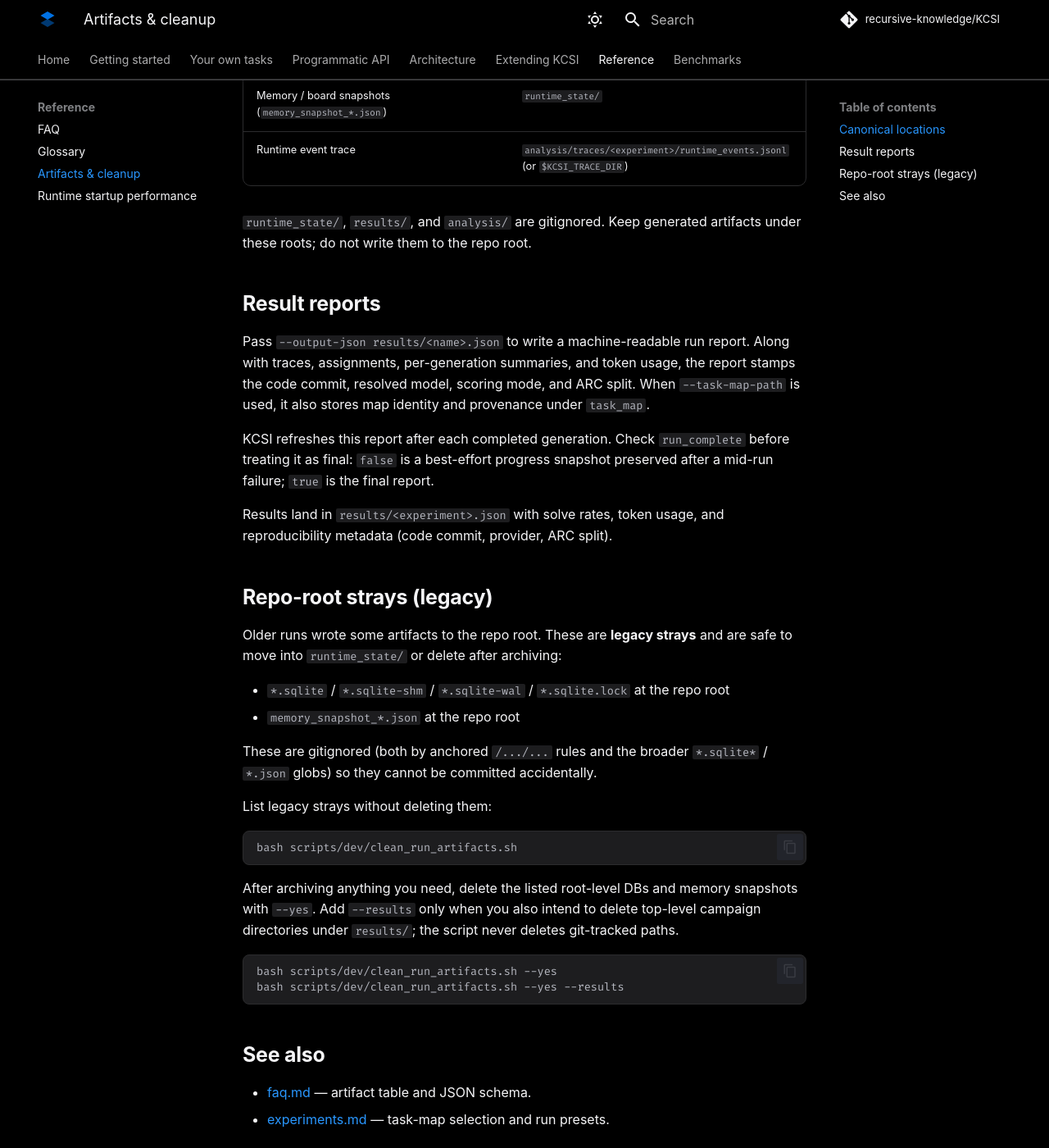
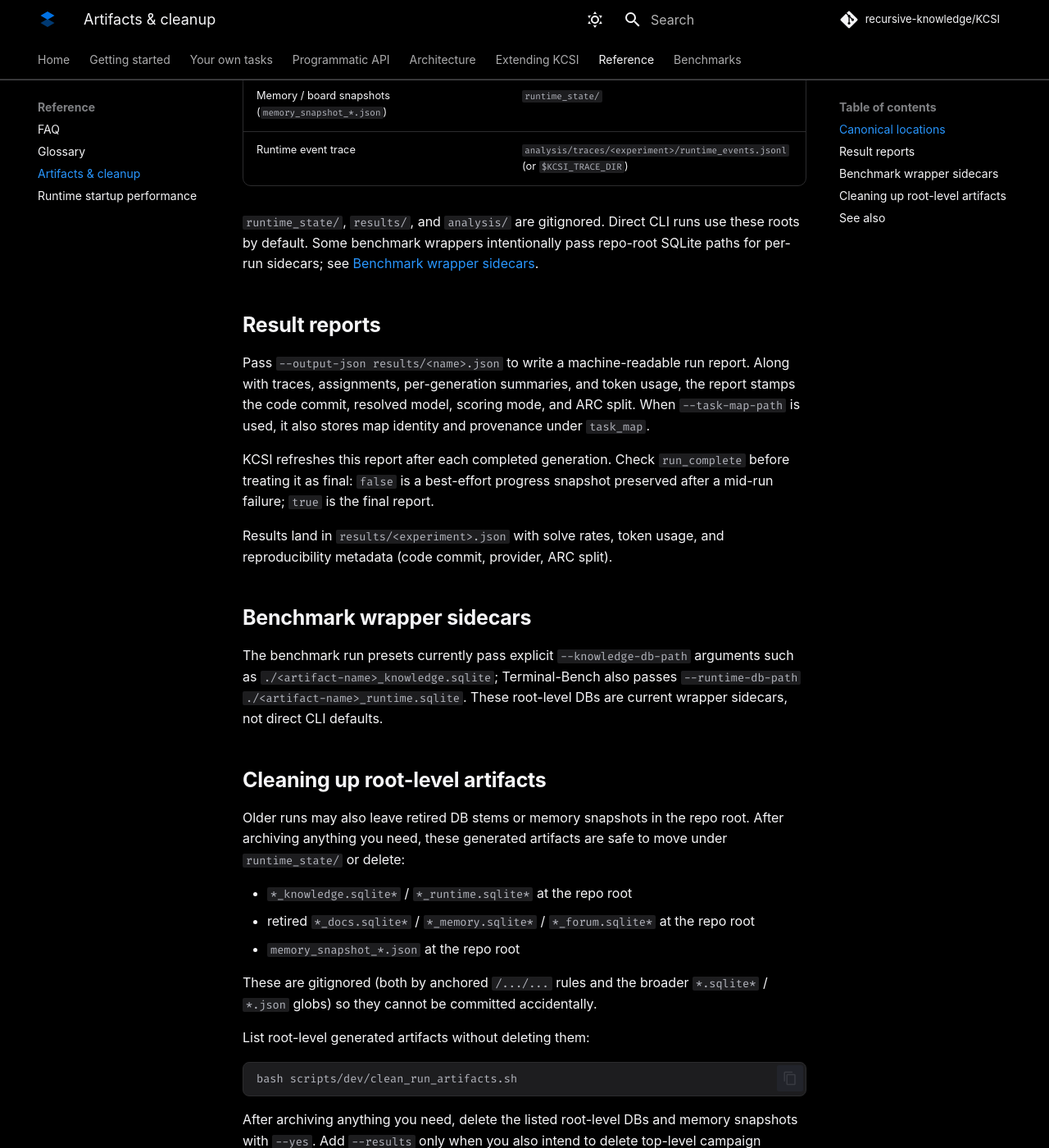
Before and after one commit to recursive-knowledge/KSI, an MkDocs documentation site: the page built from docs/artifacts.md, in a window 1280 px wide and 1400 px high, scrolled down 439 px. Shown: the whole window at 82% size. Built offline with MkDocs 1.6.1 and Material for MkDocs 9.7.7, drawn with Linux system fonts in a browser that asks for light colours; comment, search, counter and statistics services are not loaded; some of the changed text lies outside the part shown.

Commit message:
Fix docs drift

````diff
--- a/docs/artifacts.md
+++ b/docs/artifacts.md
@@ -1,19 +1,21 @@
 # Artifact Conventions
 
-This document records where run artifacts belong, so that experiment output
-never lands at the repo root and stray files don't get committed by accident.
+This document records where run artifacts belong, which paths are default CLI
+behavior, and which repo-root sidecars are maintained wrapper output.
 
 ## Canonical locations
 
-| Artifact | Canonical location |
+| Artifact | Default / preferred location |
 |----------|--------------------|
 | Result JSON reports and campaign bundles | `results/` (prefer a per-campaign subdirectory) |
 | Knowledge / runtime DBs (`*_knowledge.sqlite`, `*_runtime.sqlite`) | `runtime_state/knowledge/<experiment>/` (per-experiment subdir) |
 | Memory / board snapshots (`memory_snapshot_*.json`) | `runtime_state/` |
 | Runtime event trace | `analysis/traces/<experiment>/runtime_events.jsonl` (or `$KCSI_TRACE_DIR`) |
 
-`runtime_state/`, `results/`, and `analysis/` are gitignored. Keep generated
-artifacts under these roots; do not write them to the repo root.
+`runtime_state/`, `results/`, and `analysis/` are gitignored. Direct CLI runs
+use these roots by default. Some benchmark wrappers intentionally pass
+repo-root SQLite paths for per-run sidecars; see
+[Benchmark wrapper sidecars](#benchmark-wrapper-sidecars).
 
 ## Result reports
 
@@ -27,20 +29,30 @@ KCSI refreshes this report after each completed generation. Check
 `run_complete` before treating it as final: `false` is a best-effort progress
 snapshot preserved after a mid-run failure; `true` is the final report.
 
-Results land in `results/<experiment>.json` with solve rates, token usage, and reproducibility metadata (code commit, provider, ARC split).
+Results land in `results/<experiment>.json` with solve rates, token usage, and
+reproducibility metadata (code commit, provider, ARC split).
 
-## Repo-root strays (legacy)
+## Benchmark wrapper sidecars
 
-Older runs wrote some artifacts to the repo root. These are **legacy strays**
-and are safe to move into `runtime_state/` or delete after archiving:
+The benchmark run presets currently pass explicit `--knowledge-db-path`
+arguments such as `./<artifact-name>_knowledge.sqlite`; Terminal-Bench also
+passes `--runtime-db-path ./<artifact-name>_runtime.sqlite`. These root-level
+DBs are current wrapper sidecars, not direct CLI defaults.
 
-- `*.sqlite` / `*.sqlite-shm` / `*.sqlite-wal` / `*.sqlite.lock` at the repo root
+## Cleaning up root-level artifacts
+
+Older runs may also leave retired DB stems or memory snapshots in the repo
+root. After archiving anything you need, these generated artifacts are safe to
+move under `runtime_state/` or delete:
+
+- `*_knowledge.sqlite*` / `*_runtime.sqlite*` at the repo root
+- retired `*_docs.sqlite*` / `*_memory.sqlite*` / `*_forum.sqlite*` at the repo root
 - `memory_snapshot_*.json` at the repo root
 
 These are gitignored (both by anchored `/.../...` rules and the broader
 `*.sqlite*` / `*.json` globs) so they cannot be committed accidentally.
 
-List legacy strays without deleting them:
+List root-level generated artifacts without deleting them:
 
 ```bash
 bash scripts/dev/clean_run_artifacts.sh
````
Also changed, not shown: benchmarks/README.md (+11 -8 lines), docs/CONTRIBUTING.md (+1 -1 lines), 6 other files.
